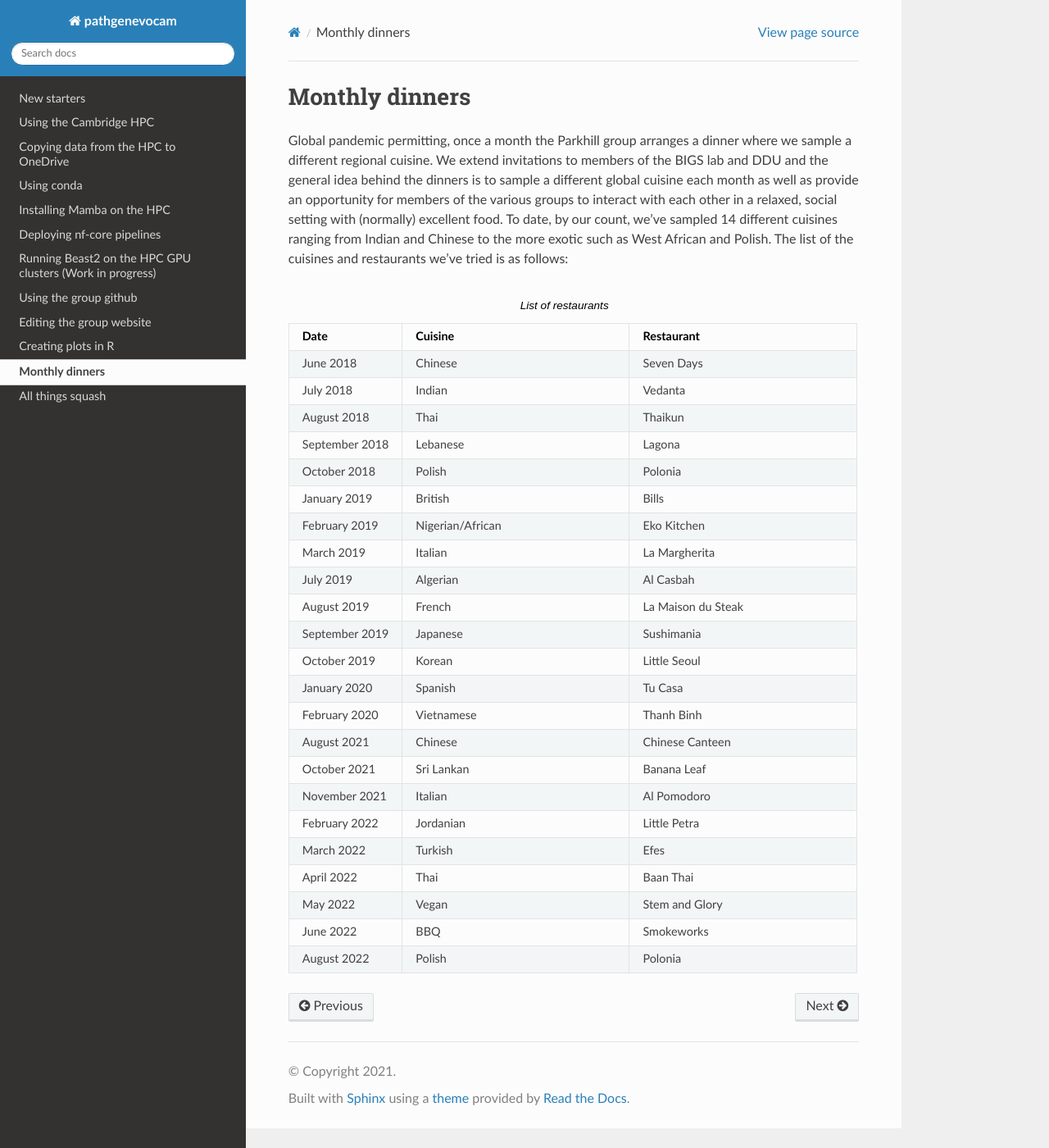
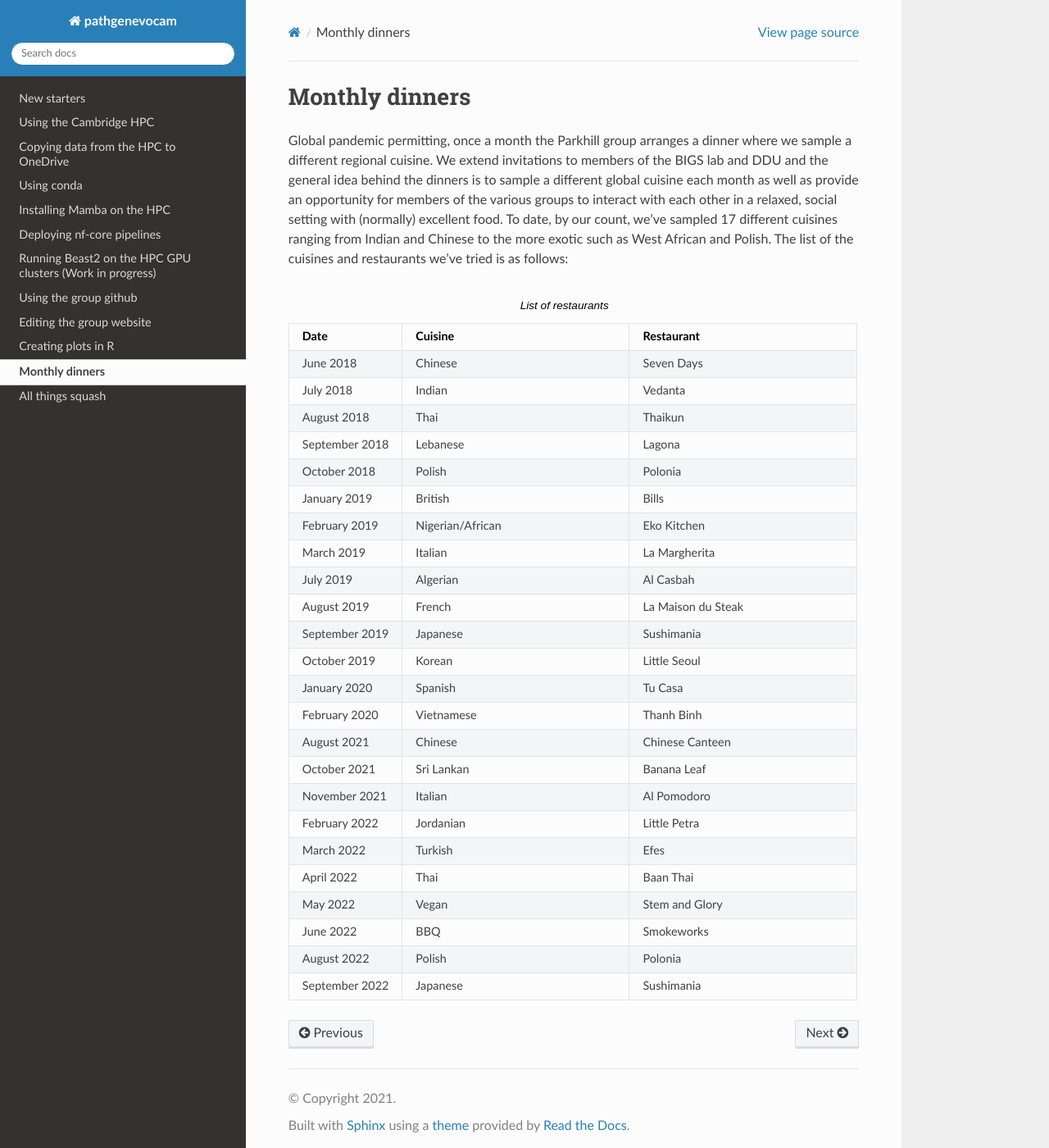
Before and after one commit to pathgenevocam/readthedocs, a Sphinx documentation site: the page built from docs/source/dinners.rst, in a window 1280 px wide and 1400 px high. Shown: the whole window at 82% size. Built offline with Sphinx 7.4.7 and the Read the Docs theme 2.0.0, drawn with Linux system fonts in a browser that asks for light colours.

Commit message:
update dinners

```diff
--- a/docs/source/dinners.rst
+++ b/docs/source/dinners.rst
@@ -4,7 +4,7 @@ Monthly dinners
 Global pandemic permitting, once a month the Parkhill group arranges a dinner where we sample a different regional cuisine.
 We extend invitations to members of the BIGS lab and DDU and the general idea behind the dinners is to sample a different
 global cuisine each month as well as provide an opportunity for members of the various groups to interact with each other
-in a relaxed, social setting with (normally) excellent food.  To date, by our count, we’ve sampled 14 different cuisines ranging
+in a relaxed, social setting with (normally) excellent food.  To date, by our count, we’ve sampled 17 different cuisines ranging
 from Indian and Chinese to the more exotic such as West African and Polish.  The list of the cuisines and restaurants we've tried
 is as follows:
 
@@ -85,3 +85,6 @@ is as follows:
    * - August 2022
      - Polish
      - Polonia
+   * - September 2022
+     - Japanese
+     - Sushimania
```
